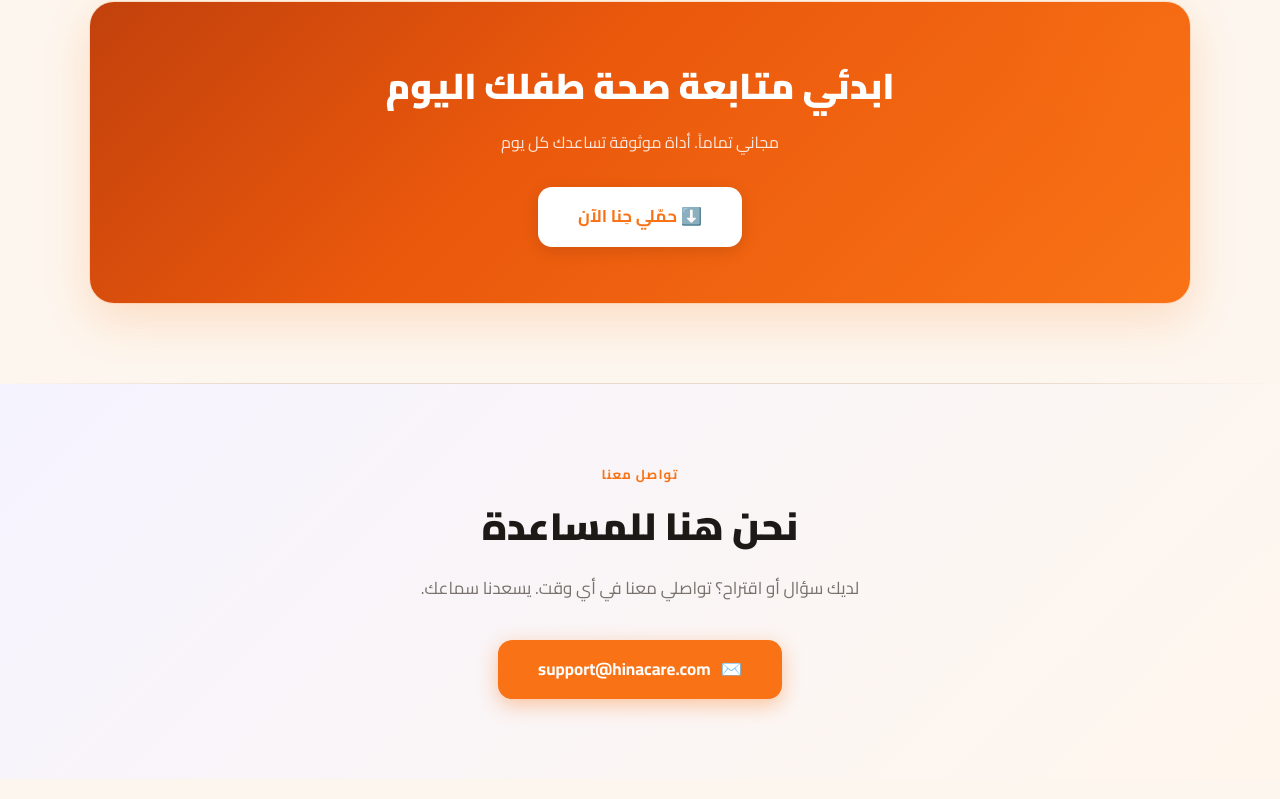
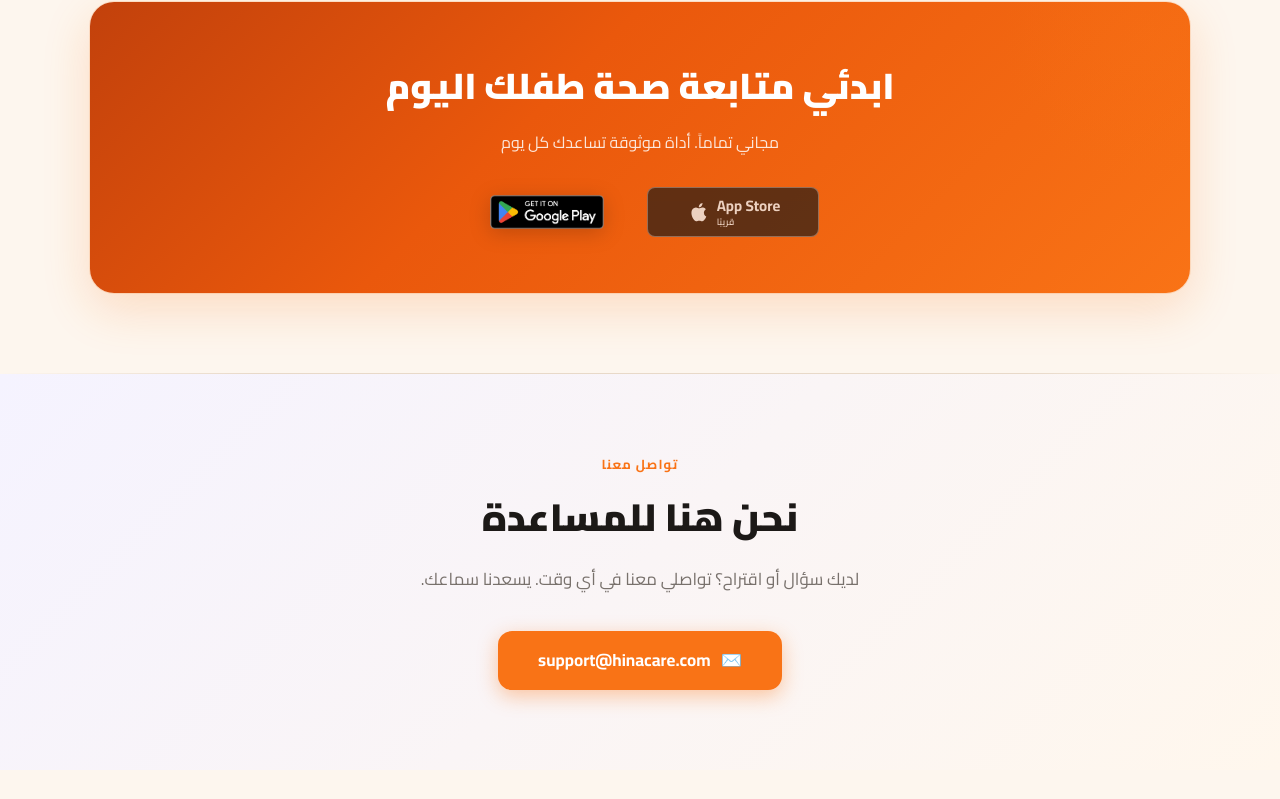
Before and after one commit to hinaappsupport/hina-marketing, a website: page index.html in a window 1280 px wide. Shown: the part 5700-6499 px from the top of the page. Drawn offline with Linux system fonts and the light colour scheme.

Commit message:
Add Google Play and App Store download options

```diff
--- a/index.html
+++ b/index.html
@@ -519,6 +519,31 @@
       box-shadow: 0 4px 16px rgba(0,0,0,0.12);
     }
     .btn-white:hover { transform: translateY(-2px); box-shadow: 0 10px 28px rgba(0,0,0,0.2); }
+    .store-buttons {
+      display: flex; align-items: center; justify-content: center; gap: 14px;
+      direction: ltr; position: relative;
+    }
+    .store-badge {
+      width: 172px; height: 50px; box-sizing: border-box;
+      display: inline-flex; align-items: center; justify-content: center;
+      border-radius: 8px; text-decoration: none;
+    }
+    .google-play-badge {
+      transition: transform 0.2s ease, filter 0.2s ease;
+      filter: drop-shadow(0 4px 10px rgba(0,0,0,0.18));
+    }
+    .google-play-badge:hover { transform: translateY(-2px); filter: drop-shadow(0 8px 16px rgba(0,0,0,0.24)); }
+    .google-play-badge:focus-visible { outline: 3px solid rgba(255,255,255,0.95); outline-offset: 4px; }
+    .google-play-badge img { display: block; width: 100%; height: 100%; object-fit: contain; }
+    .app-store-soon {
+      background: rgba(28,25,23,0.82); border: 1px solid rgba(255,255,255,0.35);
+      color: rgba(255,255,255,0.9); gap: 9px; opacity: 0.82;
+      cursor: not-allowed; user-select: none;
+    }
+    .app-store-soon svg { width: 22px; height: 26px; flex: 0 0 auto; fill: currentColor; }
+    .store-copy { display: flex; flex-direction: column; align-items: flex-start; line-height: 1.05; }
+    .store-copy strong { font-size: 15px; font-weight: 700; letter-spacing: 0; }
+    .store-copy small { margin-top: 3px; font-size: 9px; font-weight: 600; letter-spacing: 0.01em; }
 
     /* ── FOOTER ── */
     footer {
@@ -620,6 +645,8 @@
       .contact-inner p { font-size: 15px; }
       .cta-banner h2 { font-size: 22px; }
       .cta-banner p { font-size: 15px; }
+      .store-buttons { gap: 10px; }
+      .store-badge { width: min(172px, calc((100% - 10px) / 2)); height: auto; aspect-ratio: 172 / 50; }
       /* Mobile padding improvements */
       .hero-inner { padding: 40px 20px 0; }
       section { padding: 64px 20px; }
@@ -636,6 +663,10 @@
       .btn-primary, .btn-secondary { padding: 12px 22px; font-size: 15px; }
       .contact-email-btn { padding: 14px 28px; font-size: 15px; }
       section { padding: 52px 16px; }
+    }
+    @media (max-width: 350px) {
+      .store-buttons { flex-direction: column; gap: 10px; }
+      .store-badge { width: min(172px, 100%); }
     }
 
     /* ── RTL/LTR FLIP ── */
@@ -1018,7 +1049,15 @@
     <div class="cta-banner">
       <h2 data-ar="ابدئي متابعة صحة طفلك اليوم" data-en="Start tracking your child's health today">ابدئي متابعة صحة طفلك اليوم</h2>
       <p data-ar="مجاني تماماً. أداة موثوقة تساعدك كل يوم" data-en="Completely free. A trusted tool that helps you every day">مجاني تماماً. أداة موثوقة تساعدك كل يوم</p>
-      <a href="#" class="btn-white" data-ar="⬇️ حمّلي حِنا الآن" data-en="⬇️ Download Hina Now">⬇️ حمّلي حِنا الآن</a>
+      <div class="store-buttons" aria-label="Store download options">
+        <a class="store-badge google-play-badge" href="https://play.google.com/store/apps/details?id=com.majid.hina" target="_blank" rel="noopener noreferrer" aria-label="Get Hina on Google Play">
+          <img src="assets/google-play-badge-official.png" alt="Get it on Google Play" />
+        </a>
+        <div class="store-badge app-store-soon" role="status" aria-label="App Store coming soon">
+          <svg viewBox="0 0 24 29" aria-hidden="true" focusable="false"><path d="M19.67 15.3c.03-2.57 2.1-3.81 2.2-3.87-1.2-1.76-3.07-2-3.72-2.03-1.57-.17-3.1.94-3.9.94-.82 0-2.05-.92-3.38-.9-1.72.03-3.33 1.02-4.21 2.59-1.82 3.15-.46 7.78 1.28 10.33.87 1.25 1.88 2.64 3.2 2.59 1.29-.05 1.77-.82 3.33-.82 1.55 0 2 .82 3.34.79 1.39-.03 2.27-1.25 3.11-2.51 1.01-1.44 1.42-2.86 1.44-2.94-.03-.01-2.73-1.04-2.69-4.17ZM17.1 7.73c.7-.88 1.18-2.07 1.04-3.28-1.02.05-2.3.71-3.03 1.57-.65.76-1.23 1.99-1.07 3.15 1.15.09 2.34-.59 3.06-1.44Z"/></svg>
+          <span class="store-copy" dir="auto"><strong>App Store</strong><small data-ar="قريبًا" data-en="Coming Soon">قريبًا</small></span>
+        </div>
+      </div>
     </div>
   </div>
 </section>
```
Also changed, not shown: todo.md (+6 -0 lines), assets/google-play-badge-official.png (added).
